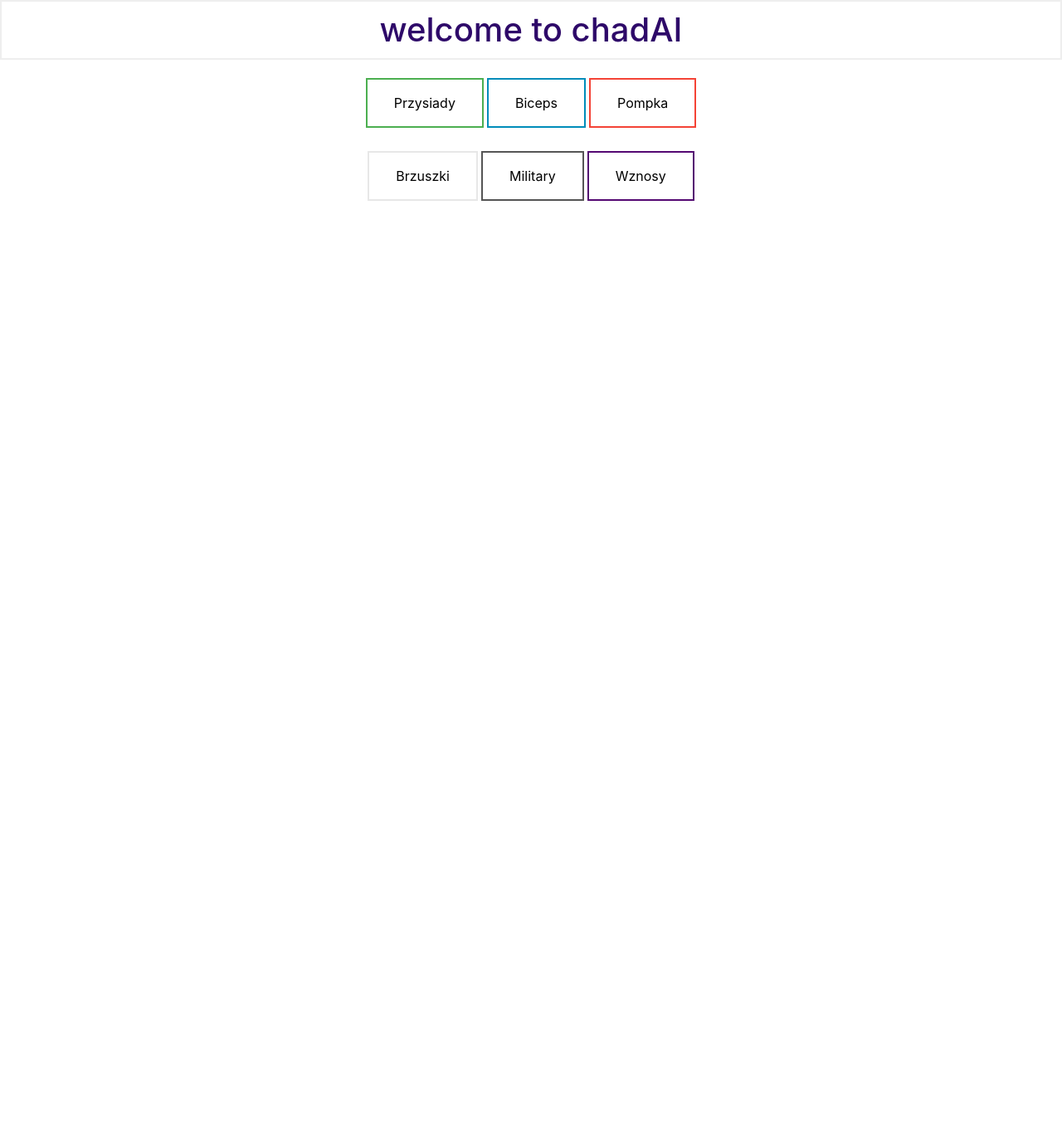
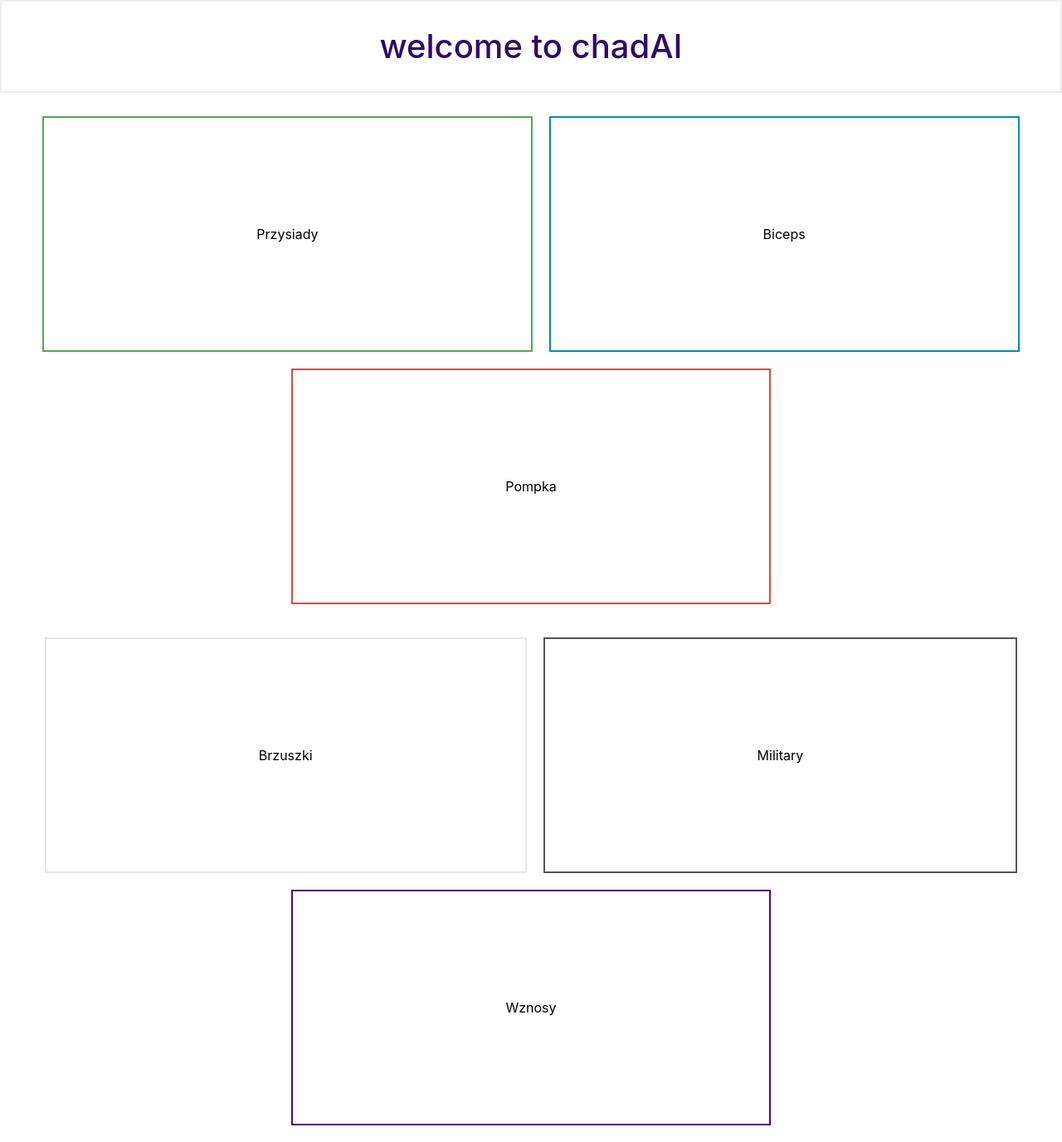
Before and after one commit to jprokopski/DeepTraining, a Flask app: template templates/index.html in a window 1280 px wide. Shown: the whole page at 83% size. Before the commit the page ends 242 px from the top, so only its background shows below. Run offline with Flask 2, Linux system fonts and the light colour scheme; the template is opened without the code that fills it, so the values that code supplies are empty; some libraries are stand-ins or nearby versions.

Commit message:
wieksze przyciski

```diff
--- a/static/css/style.css
+++ b/static/css/style.css
@@ -2,25 +2,26 @@
     border: 2px #eee solid;
     color: rgb(46, 9, 105);
     text-align: center;
-    padding: 10px;
+    padding: 30px;
 }
 
 .row {
   display: flex;
   padding: 10px 0;
   justify-content: center;
+  align-items: center;
 }
 
 .button {
     background-color: #4CAF50; /* Green */
     border: none;
     color: white;
-    padding: 16px 32px;
+    padding: 128px 256px;
     text-align: center;
     text-decoration: none;
     display: inline-block;
     font-size: 16px;
-    margin: 4px 2px;
+    margin: 10px;
     transition-duration: 0.4s;
     cursor: pointer;
   }
```
